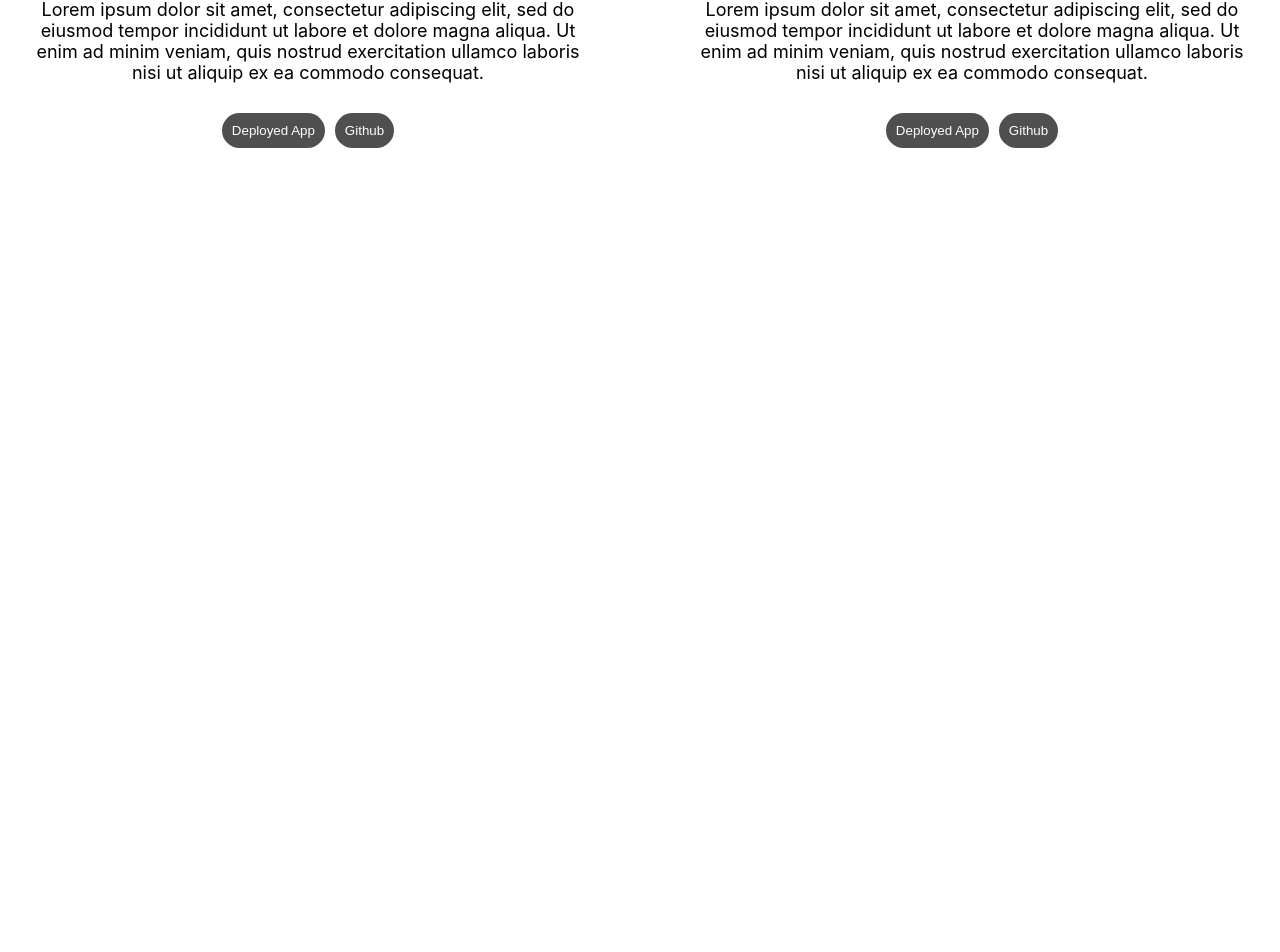
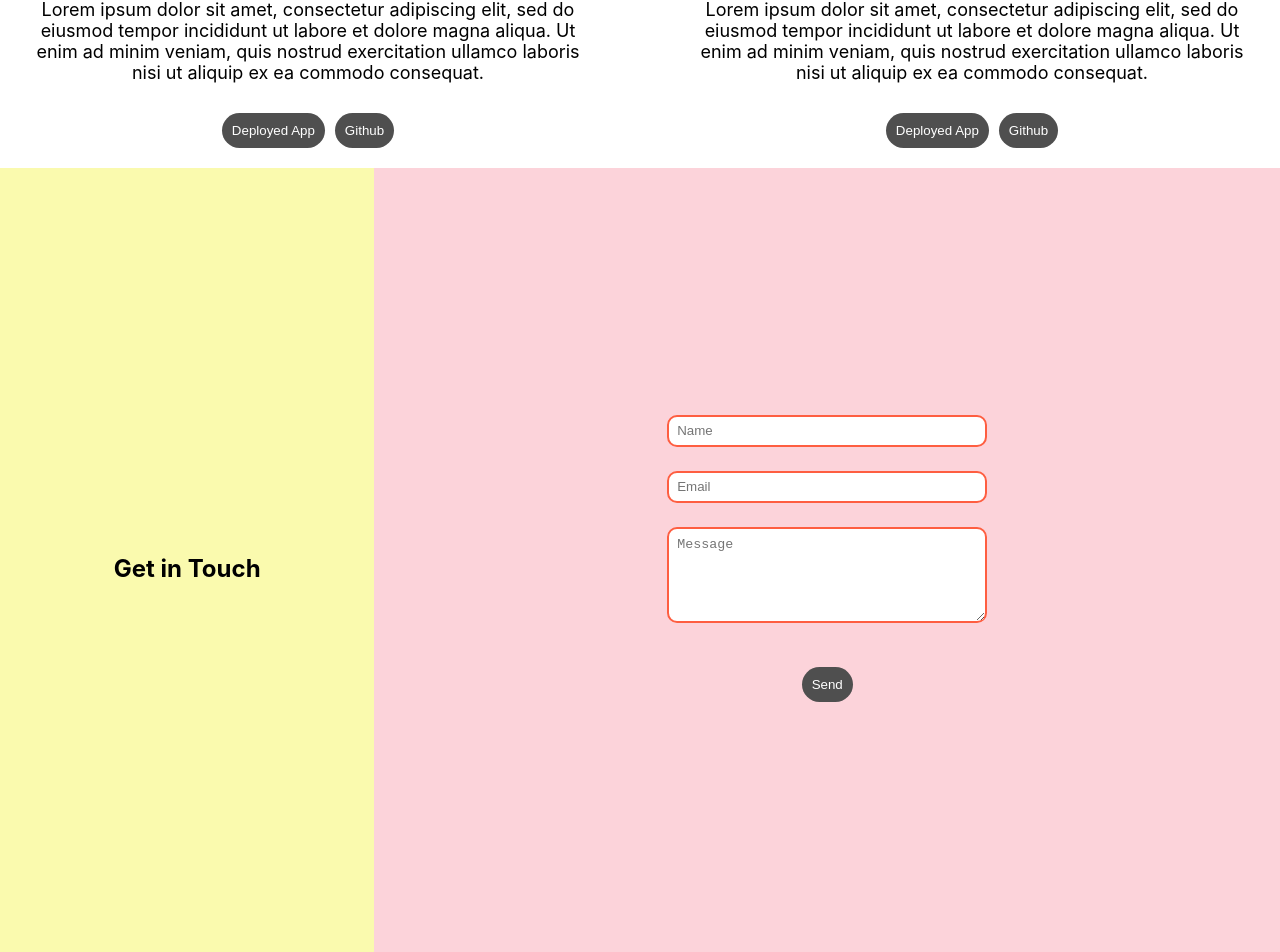
Before and after one commit to internetjen/portfolio-slay, a React (Create React App) app: page / in a window 1280 px wide. Shown: the part 2196-3148 px from the top of the page. Before the commit the page ends 2364 px from the top, so only its background shows below. Built offline with nearby package versions, Linux system fonts and the light colour scheme.

Commit message:
Created Contact component and added to DOM.

```diff
--- a/src/App.js
+++ b/src/App.js
@@ -2,6 +2,7 @@ import Navigation from './components/Navigation'
 import Header from './components/Header';
 import Project from './components/Project'
 import Footer from './components/Footer'
+import Contact from './components/Contact';
 
 
 const App = () =>
@@ -9,6 +10,7 @@ const App = () =>
         <Navigation />
         <Header />
         <Project />
+        <Contact />
         {/* <Footer /> */}
     </div>
 
--- /dev/null
+++ b/src/components/Contact.js
@@ -0,0 +1,27 @@
+import React, { Component } from 'react'
+
+class Contact extends Component {
+
+    render() {
+    return (
+        <>
+        <div className='contact-container'>
+                <div className='left-container'>
+                    <h2>Get in Touch</h2>
+                </div>
+
+                <div className='right-container'>
+                    <form>
+                        <input type='text' name='user-name' className='user' placeholder='Name' />
+                        <input type='email' name='user-email' className='user' placeholder='Email' />
+                        <textarea name='message' className='user' placeholder='Message' />
+                        <input type='submit' value='Send' className='button contact-button' />
+                    </form>
+                </div>
+        </div>
+        </>
+        )
+    }
+}
+
+export default Contact
--- a/src/index.css
+++ b/src/index.css
@@ -88,9 +88,8 @@ nav li:hover::after{
 }
 
 
-
 /* header */
-.hero-container {
+.hero-container, .contact-container {
   background-color: #F3F7F0;
   display: flex;
   justify-content: center;
@@ -99,7 +98,7 @@ nav li:hover::after{
   margin: 0 auto;
 }
 
-.hero-container p {
+.hero-container p , .contact-container p {
   font-size: 24px;
 }
 
@@ -184,7 +183,44 @@ nav li:hover::after{
   flex: 1 0 calc(33.33% - 10px);
 }
 
+/* contact */
+.right-container .user {
+  width: 20rem;
+  height: 2rem;
+  padding: .5rem;
+  outline: none;
+  border: 2px solid #FE5E41;
+  border-radius: 10px;
+  display: flex;
+  flex-wrap: wrap;
+  justify-content: center;
+}
 
+.right-container form {
+  display: flex;
+  flex-direction: column;
+  gap: 1.5rem;
+  align-items: center;
+  box-sizing: border-box;
+}
+
+
+.contact-container {
+  overflow-x: hidden;
+
+}
+
+textarea {
+  min-height: 6rem;
+  max-height: 12rem;
+  min-width: 20rem;
+  max-width: 20rem;
+}
+
+.contact-button {
+  padding: 10px;
+  margin: 20px 5px;
+}
 
 /* mobile settings */
 @media screen and (max-width: 769px) {
@@ -256,4 +292,8 @@ nav li:hover::after{
     flex-basis: 100%;
   }
 
+  .contact-container {
+    flex-direction: column;
+  }
+
 }
```
